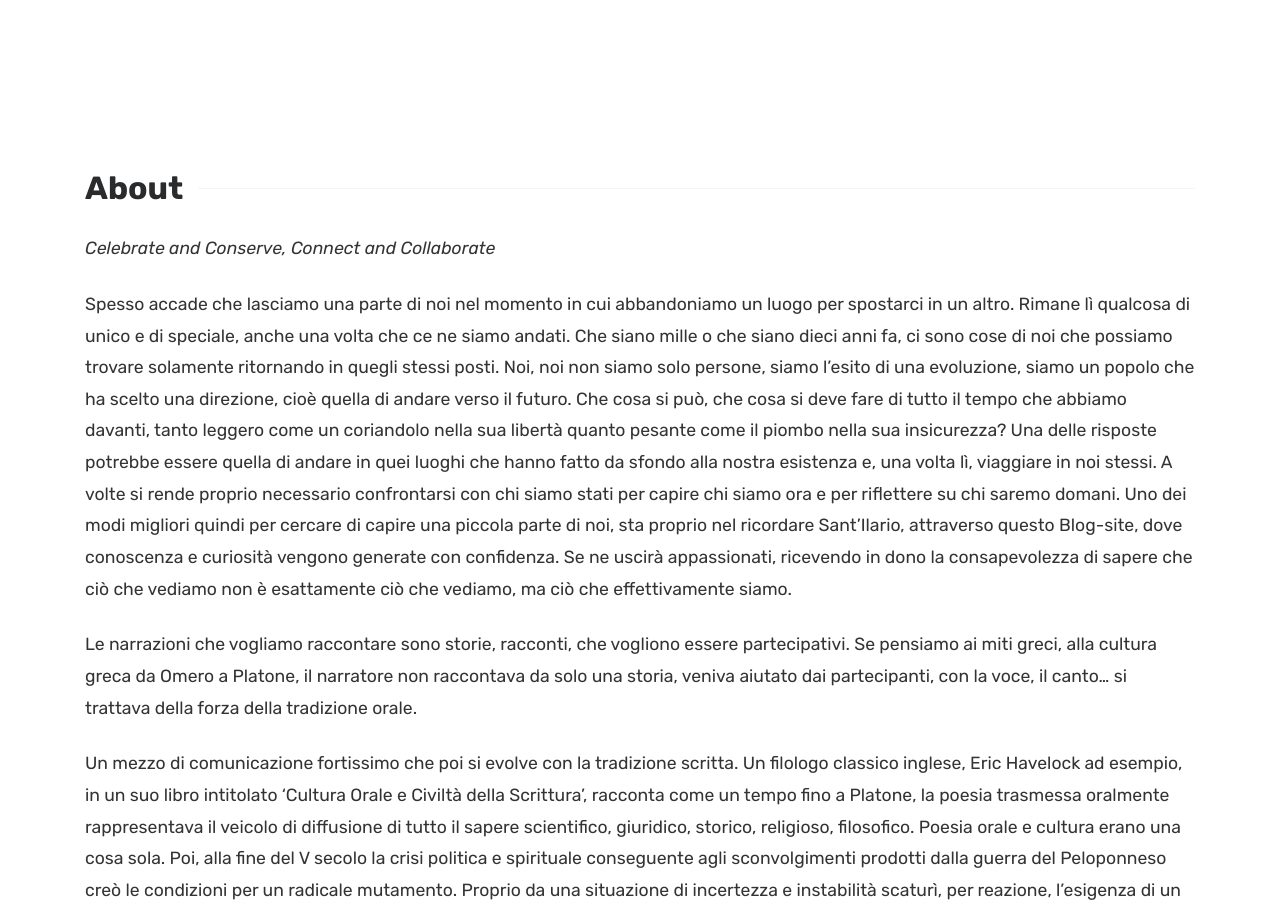
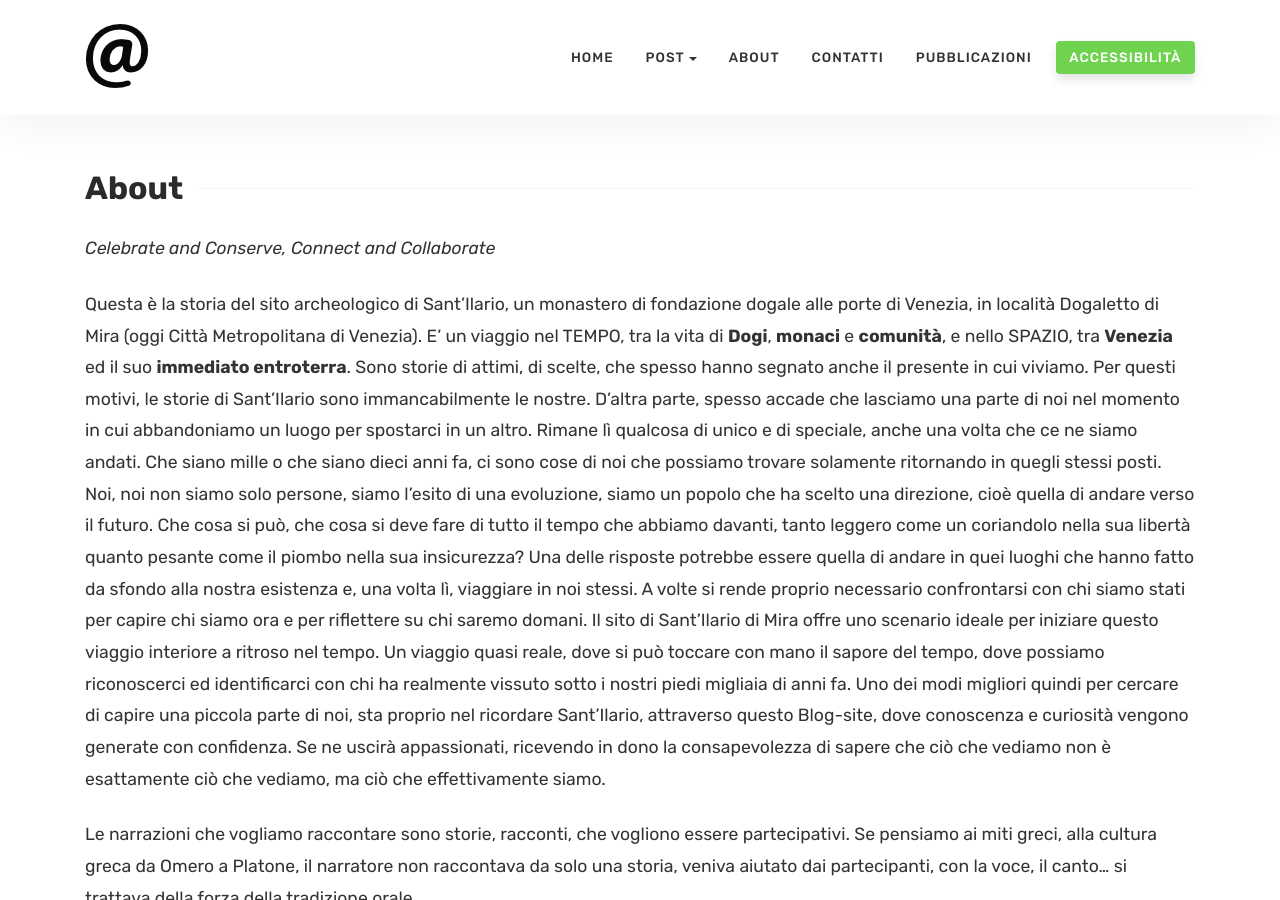
Before and after one commit to valrem93/SantIlarioeilBrenta_test, a Jekyll site: the page built from docs/about.md, in a window 1280 px wide and 900 px high. Built offline with Jekyll 4.4.1, drawn with Linux system fonts in a browser that asks for light colours; comment, search, counter and statistics services are not loaded.

Commit message:
Update about.md

```diff
--- a/docs/about.md
+++ b/docs/about.md
@@ -6,7 +6,9 @@
 
 _Celebrate and Conserve, Connect and Collaborate_
 
-Spesso accade che lasciamo una parte di noi nel momento in cui abbandoniamo un luogo per spostarci in un altro. Rimane lì qualcosa di unico e di speciale, anche una volta che ce ne siamo andati. Che siano mille o che siano dieci anni fa, ci sono cose di noi che possiamo trovare solamente ritornando in quegli stessi posti. Noi, noi non siamo solo persone, siamo l’esito di una evoluzione, siamo un popolo che ha scelto una direzione, cioè quella di andare verso il futuro. Che cosa si può, che cosa si deve fare di tutto il tempo che abbiamo davanti, tanto leggero come un coriandolo nella sua libertà quanto pesante come il piombo nella sua insicurezza? Una delle risposte potrebbe essere quella di andare in quei luoghi che hanno fatto da sfondo alla nostra esistenza e, una volta lì, viaggiare in noi stessi. A volte si rende proprio necessario confrontarsi con chi siamo stati per capire chi siamo ora e per riflettere su chi saremo domani.
+Questa è la storia del sito archeologico di Sant'Ilario, un monastero di fondazione dogale alle porte di Venezia, in località Dogaletto di Mira (oggi Città Metropolitana di Venezia). E' un viaggio nel TEMPO, tra la vita di **Dogi**, **monaci** e **comunità**, e nello SPAZIO, tra **Venezia** ed il suo **immediato entroterra**.
+Sono storie di attimi, di scelte, che spesso hanno segnato anche il presente in cui viviamo. Per questi motivi, le storie di Sant'Ilario sono immancabilmente le nostre. D'altra parte, spesso accade che lasciamo una parte di noi nel momento in cui abbandoniamo un luogo per spostarci in un altro. Rimane lì qualcosa di unico e di speciale, anche una volta che ce ne siamo andati. Che siano mille o che siano dieci anni fa, ci sono cose di noi che possiamo trovare solamente ritornando in quegli stessi posti. Noi, noi non siamo solo persone, siamo l’esito di una evoluzione, siamo un popolo che ha scelto una direzione, cioè quella di andare verso il futuro. Che cosa si può, che cosa si deve fare di tutto il tempo che abbiamo davanti, tanto leggero come un coriandolo nella sua libertà quanto pesante come il piombo nella sua insicurezza? Una delle risposte potrebbe essere quella di andare in quei luoghi che hanno fatto da sfondo alla nostra esistenza e, una volta lì, viaggiare in noi stessi. A volte si rende proprio necessario confrontarsi con chi siamo stati per capire chi siamo ora e per riflettere su chi saremo domani.
+Il sito di Sant'Ilario di Mira offre uno scenario ideale per iniziare questo viaggio interiore a ritroso nel tempo. Un viaggio quasi reale, dove si può toccare con mano il sapore del tempo, dove possiamo riconoscerci ed identificarci con chi ha realmente vissuto sotto i nostri piedi migliaia di anni fa.
 Uno dei modi migliori quindi per cercare di capire una piccola parte di noi, sta proprio nel ricordare Sant'Ilario, attraverso questo Blog-site, dove conoscenza e curiosità vengono generate con confidenza. Se ne uscirà appassionati, ricevendo in dono la consapevolezza di sapere che ciò che vediamo non è esattamente ciò che vediamo, ma ciò che effettivamente siamo.
 
 Le narrazioni che vogliamo raccontare sono storie, racconti, che vogliono essere partecipativi. Se pensiamo ai miti greci, alla cultura greca da Omero a Platone, il narratore non raccontava da solo una storia, veniva aiutato dai partecipanti, con la voce, il canto… si trattava della forza della tradizione orale.
```
